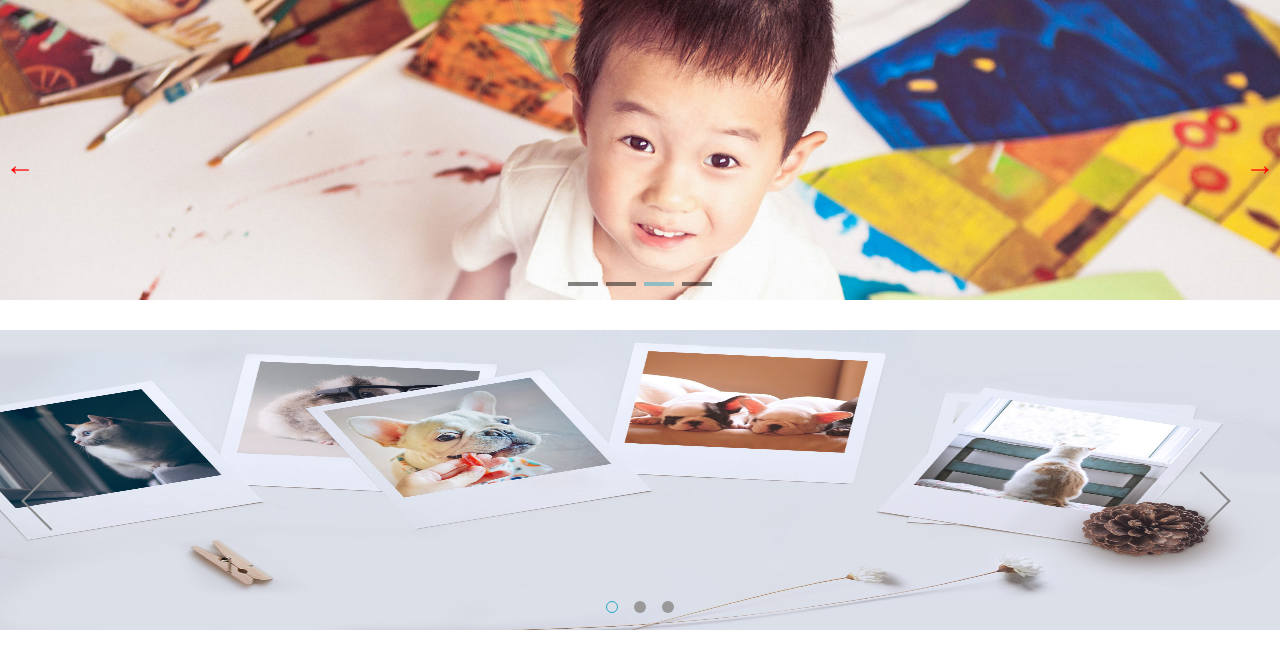
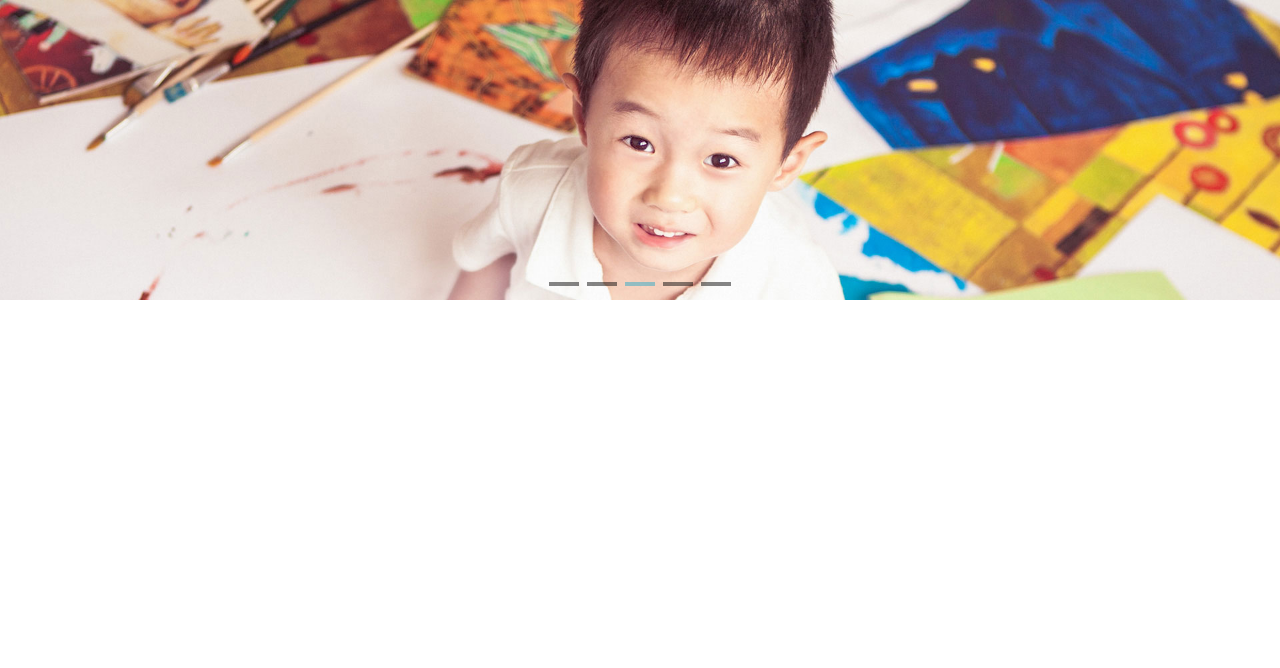
Before and after one commit to 523451928/vue-carousel, a Vue app: page / in a window 1280 px wide. Shown: the top 668 px of the page. Built offline with nearby package versions, Linux system fonts and the light colour scheme.

Commit message:
Update App.vue

```diff
--- a/src/App.vue
+++ b/src/App.vue
@@ -1,7 +1,8 @@
 <template>
   <div id="app">
-    <carousel :imgArr="imgArr"></carousel>
-    <v-carousel :bannerData="bannerData"></v-carousel>
+    <carousel :imgArr="imgArr" clientType="mobile">
+    </carousel>
+    <!--<v-carousel :bannerData="bannerData"></v-carousel>-->
   </div>
 </template>
 
@@ -16,6 +17,7 @@
           '../static/bnr-1.jpg',
           '../static/bnr-3.jpg',
           '../static/bnr-4.jpg',
+          '../static/bnr-5.jpg',
           '../static/bnr-2.jpg'
         ],
         bannerData: ['../static/bnr-2.jpg','../static/bnr-4.jpg','../static/bnr-1.jpg'],
```
